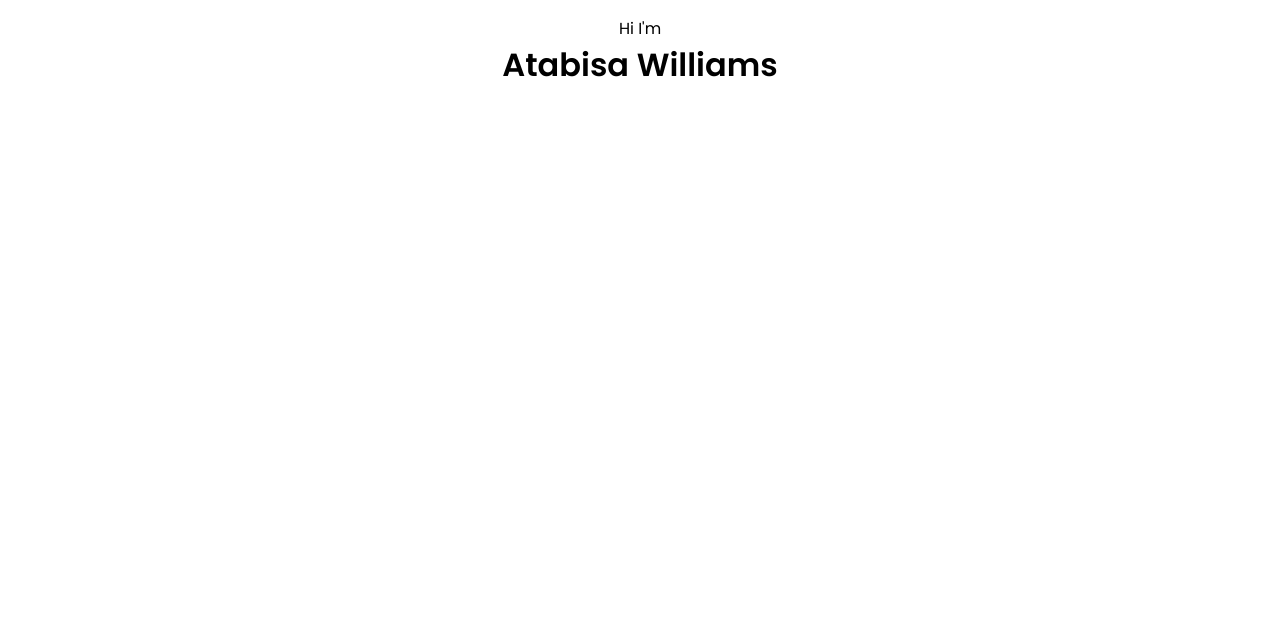
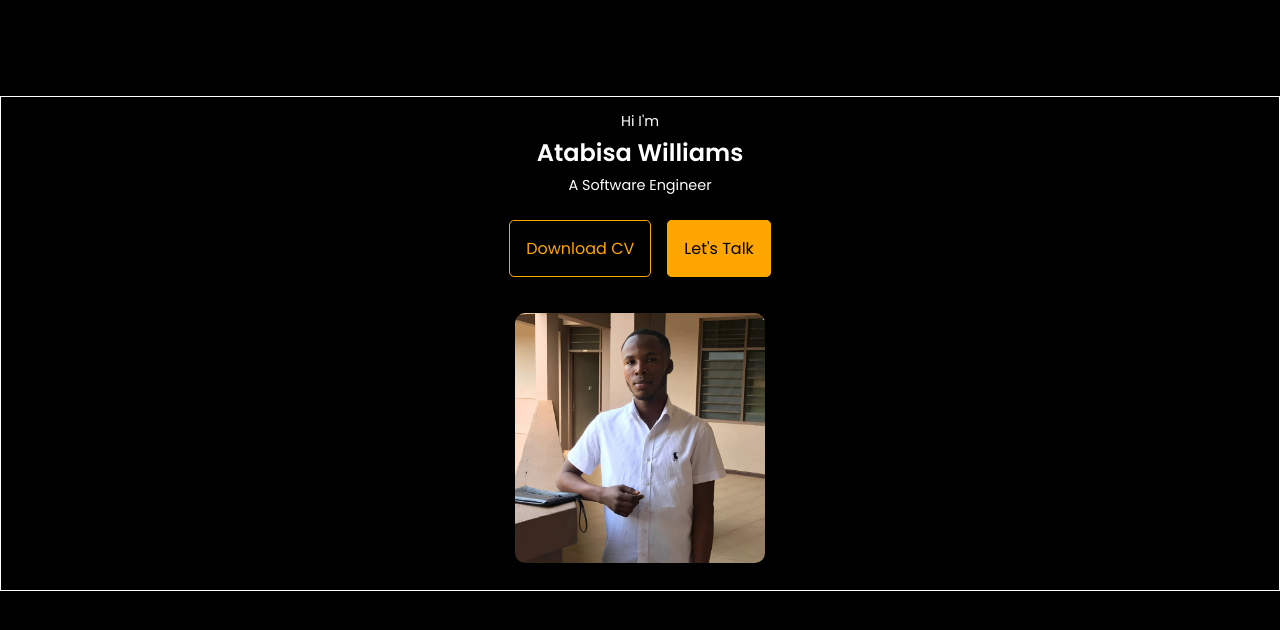
Before and after one commit to willzcode/Mini-Portfolio, a plain HTML site: page index.html in a window 1280 px wide. Drawn offline with Linux system fonts and the light colour scheme.

Commit message:
in progress

```diff
--- a/index.html
+++ b/index.html
@@ -8,8 +8,20 @@
 </head>
 <body>
     <header>
-        <p>Hi I'm</p>
+        <span>Hi I'm</span>
         <h1>Atabisa Williams</h1>
+        <span>A Software Engineer</span>
+        <div class="top-btn">
+            <div class="btn-1">
+                <a href="">Download CV</a>
+            </div>
+             <div class="btn-2">
+                <a href="">Let's Talk</a>
+             </div>
+        </div>
+          <div class="profile-image">
+            <img src="profile.jpg" alt="">
+          </div>
     </header>
     <main></main>
     <footer></footer>
--- a/style.css
+++ b/style.css
@@ -1,4 +1,5 @@
 @import url("https://fonts.googleapis.com/css2?family=Poppins:wght@300;400;500;600&display=swap");
+
 * {
   margin: 0;
   padding: 0;
@@ -12,12 +13,73 @@ html {
 
 body {
   font-family: "Poppins", sans-serif;
+  background-color: #000;
+  color: #fff;
+  max-height: 100vh;
+}
+
+header {
+  border: 1px solid;
+  margin-top: 6rem;
+  text-align: center;
+  line-height: 2rem;
+  padding: 0.5rem 0 1rem 0;
+  margin-left: auto;
+}
+
+header span {
+  font-size: 0.9rem;
+}
+
+header h1 {
+  font-size: 1.5rem;
+  font-weight: 600;
+}
+
+header a {
+  text-decoration: none;
+  color: #fff;
+}
+
+header .btn-1 a {
+  border: 1px solid orange;
+  font-size: 1rem;
+  padding: 1em;
+  border-radius: 5px;
+  color: orange;
+}
+
+.btn-1 a:hover {
+  color: black;
+  background-color: orange;
+}
+
+header .btn-2 a {
+  font-size: 1rem;
+  padding: 1em;
+  border-radius: 5px;
+  background-color: orange;
+  border: 1px solid orange;
   color: #000;
 }
-header {
-    margin-top: 1rem;
+
+.btn-2 a:hover {
+  background-color: transparent;
+  color: orange;
 }
 
-header p, header h1 {
-    text-align: center;
+header .top-btn {
+    margin-top: 1rem;
+    display: flex;
+    justify-content: center;
+    gap: 1rem;
+    margin-top: 2rem;
 }
+
+.profile-image img {
+  width: 50%;
+  max-width: 250px;
+  min-width: 250px;
+  border-radius: 10px;
+  margin-top: 3rem;
+}
```
Also changed, not shown: profile.jpg (added).
